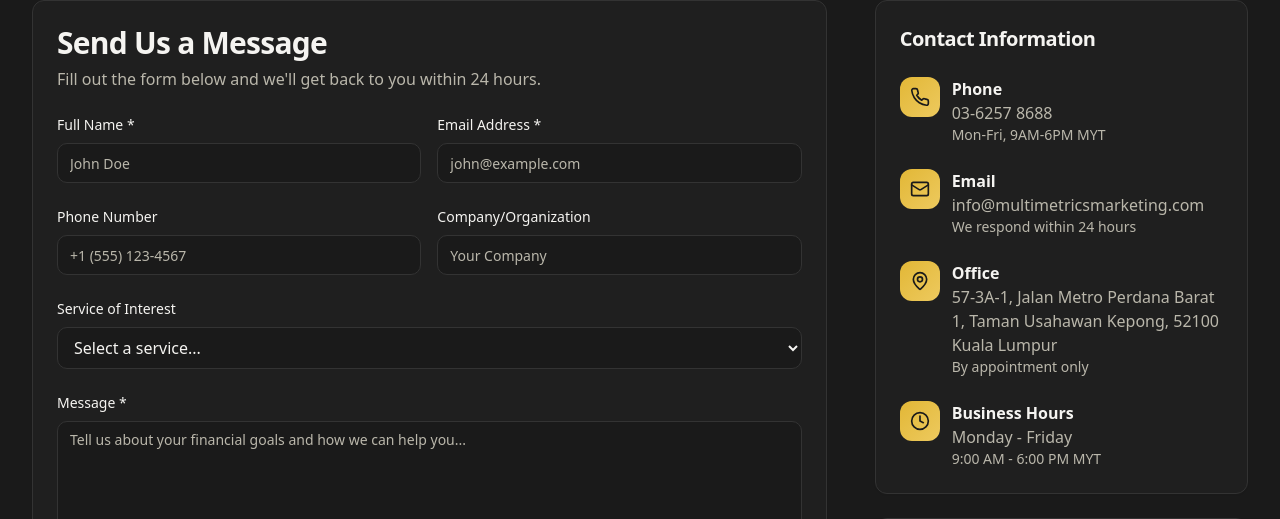
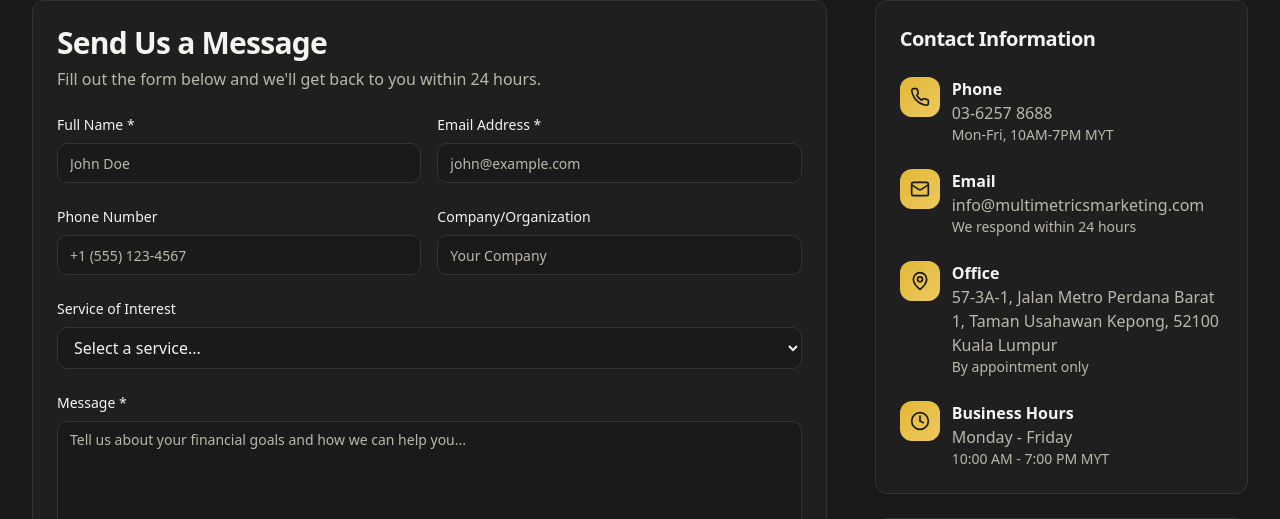
Before and after one commit to marcuskhor/gold-financial-fusion, a React (Vite) app: page /contact in a window 1280 px wide. Shown: the part 508-1027 px from the top of the page. Built offline with nearby package versions, Linux system fonts and the light colour scheme.

Commit message:
Update contact page working hours

```diff
--- a/src/pages/Contact.tsx
+++ b/src/pages/Contact.tsx
@@ -122,7 +122,7 @@ const Contact = () => {
       icon: Phone,
       title: "Phone",
       details: "03-6257 8688",
-      subtext: "Mon-Fri, 9AM-6PM MYT"
+      subtext: "Mon-Fri, 10AM-7PM MYT"
     },
     {
       icon: Mail,
@@ -140,7 +140,7 @@ const Contact = () => {
       icon: Clock,
       title: "Business Hours",
       details: "Monday - Friday",
-      subtext: "9:00 AM - 6:00 PM MYT"
+      subtext: "10:00 AM - 7:00 PM MYT"
     }
   ];
 
```
